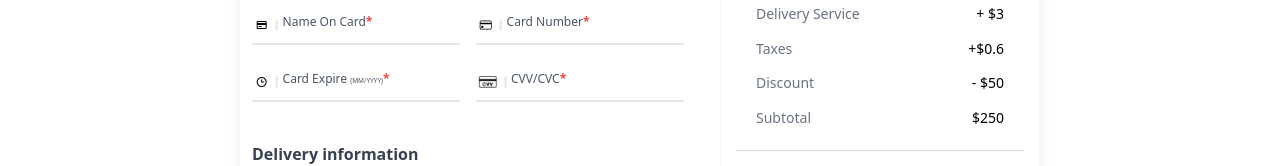
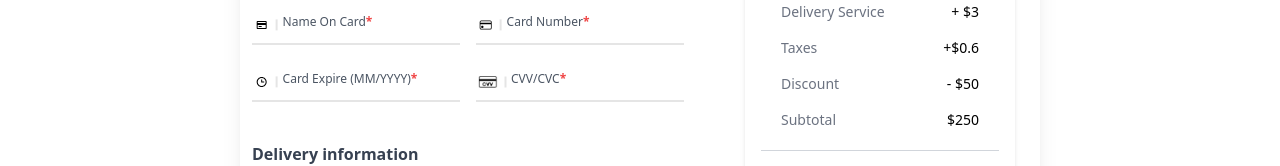
Before and after one commit to farahsamad/CoffeeShop, a Next.js app: page /payment/card in a window 1280 px wide. Shown: the part 623-789 px from the top of the page. Built offline with nearby package versions, Linux system fonts and the light colour scheme; no server answers.

Commit message:
update card page design

```diff
--- a/components/card.tsx
+++ b/components/card.tsx
@@ -223,11 +223,11 @@ function Card() {
           </div>
           <div
             id="second-card-payment-container"
-            className="min-h-fit w-full sm:!w-2/5 justify-center flex shadow-inner  sm:!h-full"
+            className="min-h-fit w-full sm:!w-2/5 justify-center flex  sm:!h-full"
           >
             <div
               id="invoice-info-container"
-              className="flex  w-[300px]  sm:!w-[90%]  sm:!h-full shadow-md sm:!shadow-none flex-col mb-[100px] sm:!mb-0 mt-5 sm:!mt-0"
+              className="flex  w-[270px]  sm:!w-[90%] !max-w-[270px]  sm:!h-full shadow-md  flex-col mb-[100px] sm:!mb-0 mt-5 sm:!mt-0 px-4"
             >
               <div
                 id="first-part-invoice"
--- a/components/ui/month-input.tsx
+++ b/components/ui/month-input.tsx
@@ -74,7 +74,7 @@ const MonthYearInput: React.FC<InputProps> = ({ placeholder, icon, id, type, nam
             color: isFocused ? "rgb(17,44,103)" : "",
           }}
         >
-          {placeholder} <span className="text-[6.5px]">(MM/YYYY)</span>
+          {placeholder} <span className="text-[6.5px] sm:!text-xs">(MM/YYYY)</span>
           <span className="text-red-500 font-bold">*</span>
         </label>
         <input
```
